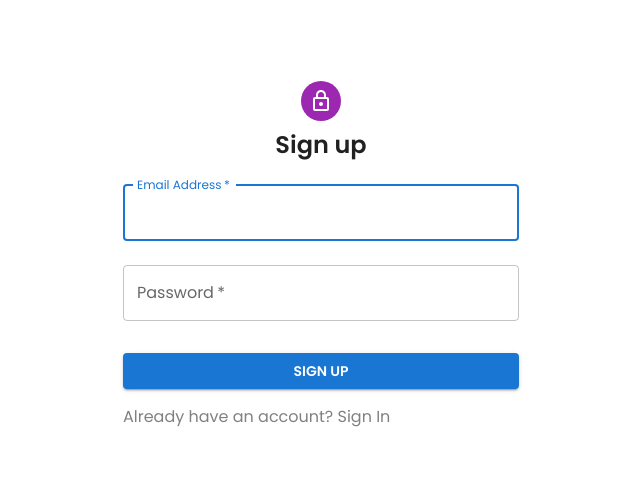
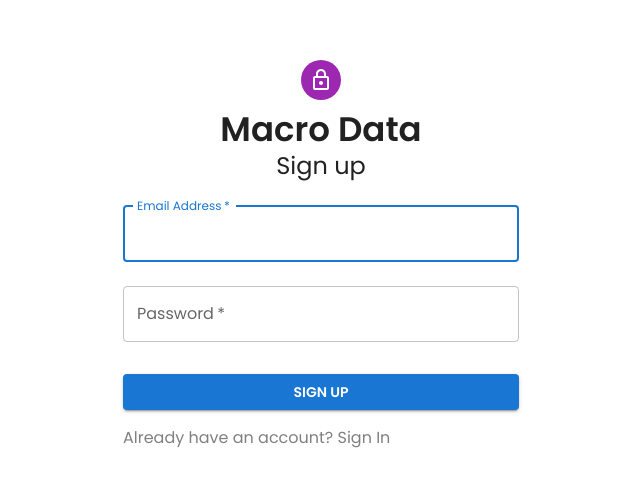
Before and after one commit to nc1z/macro-data-app, a React (Vite) app in the folder client/: page /signup in a window 1280 px wide. Shown: the part 181-668 px from the top of the page, without its empty margins (319-959 px from the left). Built offline with nearby package versions, Linux system fonts and the light colour scheme.

Commit message:
update app title

```diff
--- a/client/index.html
+++ b/client/index.html
@@ -10,7 +10,7 @@
       rel="stylesheet"
     />
     <meta name="viewport" content="width=device-width, initial-scale=1.0" />
-    <title>Vite + React</title>
+    <title>Macro Data</title>
   </head>
   <body>
     <div id="root"></div>
--- a/client/src/routes/Login.jsx
+++ b/client/src/routes/Login.jsx
@@ -29,7 +29,14 @@ const Login = ({ setEmail, setPassword, handleSubmit, theme }) => {
           <Avatar sx={{ m: 1, bgcolor: "secondary.main" }}>
             <LockOutlinedIcon />
           </Avatar>
-          <Typography component="h1" variant="h5" sx={{ fontWeight: "medium" }}>
+          <Typography component="h1" variant="h4" sx={{ fontWeight: "medium" }}>
+            Macro Data
+          </Typography>
+          <Typography
+            component="h2"
+            variant="h5"
+            sx={{ fontWeight: "Regular" }}
+          >
             Sign in
           </Typography>
           <Box
--- a/client/src/routes/Signup.jsx
+++ b/client/src/routes/Signup.jsx
@@ -29,7 +29,14 @@ const Signup = ({ setEmail, setPassword, handleSubmit, theme }) => {
           <Avatar sx={{ m: 1, bgcolor: "secondary.main" }}>
             <LockOutlinedIcon />
           </Avatar>
-          <Typography component="h1" variant="h5" sx={{ fontWeight: "medium" }}>
+          <Typography component="h1" variant="h4" sx={{ fontWeight: "medium" }}>
+            Macro Data
+          </Typography>
+          <Typography
+            component="h1"
+            variant="h5"
+            sx={{ fontWeight: "Regular" }}
+          >
             Sign up
           </Typography>
           <Box
```
